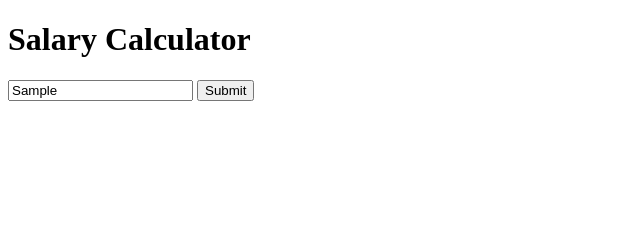
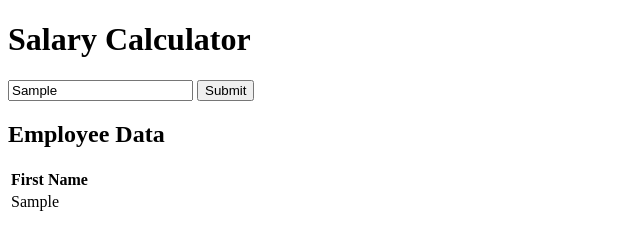
Before and after one commit to AlexJHand/canopus-salary-calculator, a plain HTML site: page index.html in a window 1280 px wide. Both pictures are taken after typing "Sample" into the empty fields and a click on the button "Submit". Shown: the whole page, without its empty margins (0-640 px from the left). Drawn offline with Linux system fonts and the light colour scheme.

Commit message:
Append that name to the DOM in a HTML table.

```diff
--- a/index.html
+++ b/index.html
@@ -20,5 +20,18 @@
         <![endif]-->
         <input type="text" id="firstName">
         <button id="submitButton">Submit</button>
+
+        <h2>Employee Data</h2>
+        <table>
+            <thead>
+                <tr>
+                    <th>First Name</th>
+                </tr>
+            </thead>
+            <tbody id="employeeData">
+            </tbody>
+        </table>
+
+
     </body>
 </html>
--- a/script.js
+++ b/script.js
@@ -4,5 +4,12 @@ $(document).ready(function(){
     $('#submitButton').on('click', function(){
         var firstName = $('#firstName').val();
         console.log(firstName);
+        var $row = $('<tr></tr>');
+        $row.append('<td>' + firstName + '</td>');
+        // <tr><td>Name</td></tr>
+        $('#employeeData').append($row);
+        // Also written as...
+        //$('#employeeData').append('<tr><td>' + firstName + '</td></tr>');
+
     });
 });
```
Also changed, not shown: 1 other file.
